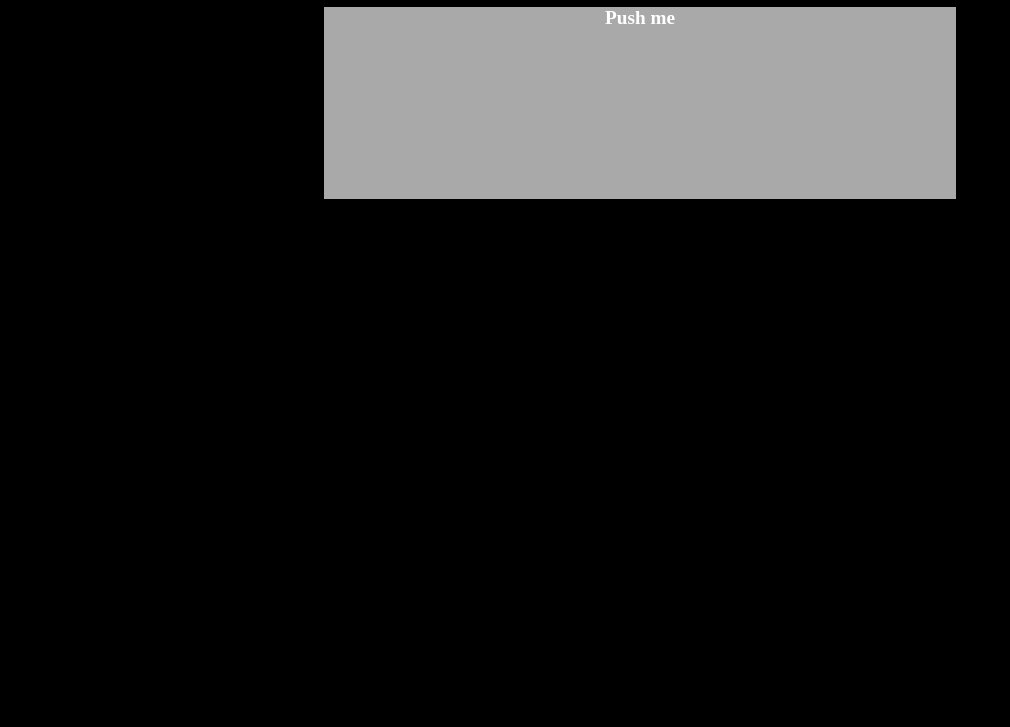
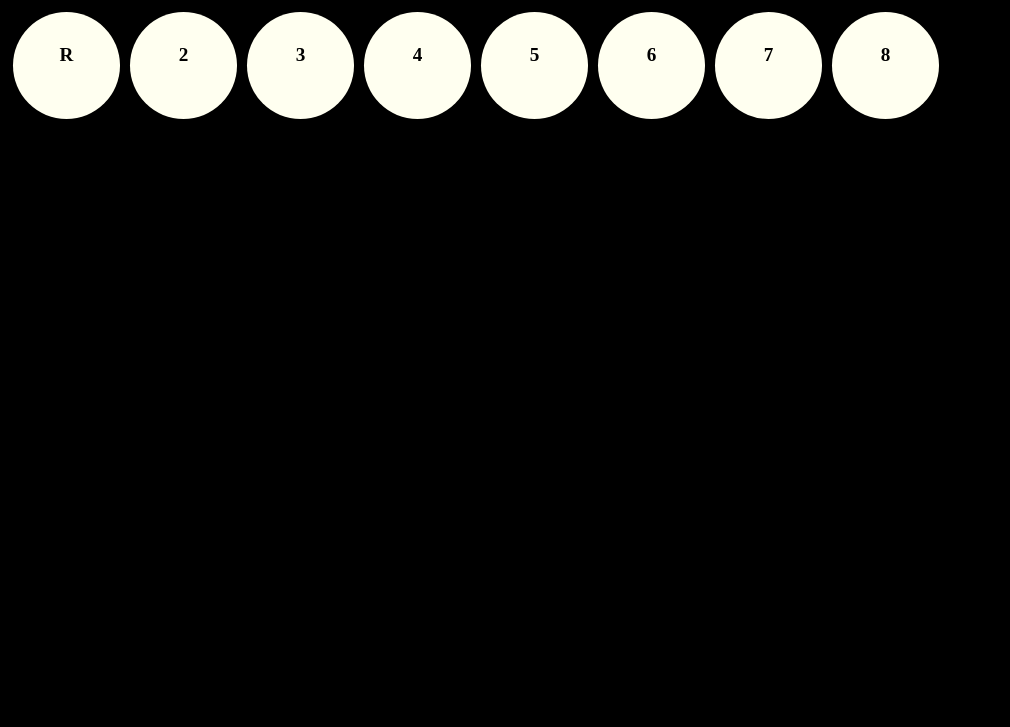
Before and after one commit to dannyramasawmy/JSynth, a plain HTML site: page index.html in a window 1280 px wide. Shown: the part 73-800 px from the top of the page, without its empty margins (0-1010 px from the left). Drawn offline with Linux system fonts and the light colour scheme.

Commit message:
add keys

```diff
--- a/index.html
+++ b/index.html
@@ -10,12 +10,40 @@
 </head>
 
 <body>
-    <center>
-        <h1>JSynth examples coming soon</h1>
-        <div id="start-playing-audio" class="start-playing-audio">
-            <h2 onclick="clickOfButton()"> Push me </h2>
+    <h1>JSynth examples coming soon</h1>
+
+    <div class="keyboard">
+        <div id="start-playing-audio" class="start-playing-audio piano-key" onclick="clickOfButton(0)">
+            <h2>R</h2>
         </div>
-    </center>
+        <div id="start-playing-audio" class="start-playing-audio piano-key" onclick="clickOfButton(1)">
+            <h2>2</h2>
+        </div>
+        <div id="start-playing-audio" class="start-playing-audio piano-key" onclick="clickOfButton(2)">
+            <h2> 3 </h2>
+        </div>
+        <div id="start-playing-audio" class="start-playing-audio piano-key" onclick="clickOfButton(3)">
+            <h2> 4 </h2>
+        </div>
+        <div id="start-playing-audio" class="start-playing-audio piano-key" onclick="clickOfButton(4)">
+            <h2> 5 </h2>
+        </div>
+        <div id="start-playing-audio" class="start-playing-audio piano-key" onclick="clickOfButton(5)">
+            <h2> 6 </h2>
+        </div>
+        <div id="start-playing-audio" class="start-playing-audio piano-key" onclick="clickOfButton(6)">
+            <h2> 7 </h2>
+        </div>
+        <div id="start-playing-audio" class="start-playing-audio piano-key" onclick="clickOfButton(7)">
+            <h2> 8 </h2>
+        </div>
+    </div>
+
+    <!-- <div>
+        <div class="piano-key" onclick="changeScale(0)"><h2>Major</h2></div>
+        <div class="piano-key" onclick="changeScale(0)"><h2>Harmonic Minor</h2></div>
+        <div class="piano-key"><h2>Melodic Minor</h2></div>
+    </div> -->
 </body>
 
 <script src="src/musicTheory.js"></script>
--- a/index.js
+++ b/index.js
@@ -1,24 +1,22 @@
-var counter = 0;
 var scale = MAJOR;
-var octave = 3;
 
-function clickOfButton()
+
+function clickOfButton(value)
 {
     console.log("Clicked!");
 
-    counter = counter % scale.length;
+    var octave = 4 + Math.floor(value/7);
+    var key = value % 7;
+
     let referenceKey = GetKeyNumberFromNote(KEY.C, octave);
 
     var context = new AudioContext();
+
     var oscillator = context.createOscillator();
     oscillator.type = "sine";
-    oscillator.frequency.value = GetFrequencyFromKeyNumber(referenceKey + scale[counter]);
+    oscillator.frequency.value = GetFrequencyFromKeyNumber(referenceKey + scale[key]);
     oscillator.connect(context.destination);
     oscillator.start();
-
-    counter++;
-    if (counter == scale.length)
-        octave++;
 
     // Beep for 500 milliseconds
     setTimeout(function () {
--- a/style/style.css
+++ b/style/style.css
@@ -7,13 +7,23 @@ h1 {
 }
 
 h2 {
-    background-color: darkgray;
-    color: white;
-    width: 50%;
-    height: 10em;
+    color: black;
     font-size: larger;
+    vertical-align: middle;
 }
 
-div {
-    background-color: black;
+.keyboard {
+    display: flex;
 }
+
+.piano-key {
+    background-color: ivory;
+    border-radius: 100%;
+    margin: 5px;
+    padding: 1em;
+    width: 75px;
+    height: 75px;
+    text-align: center;
+    vertical-align: middle;
+    justify-content: center;
+}
```
